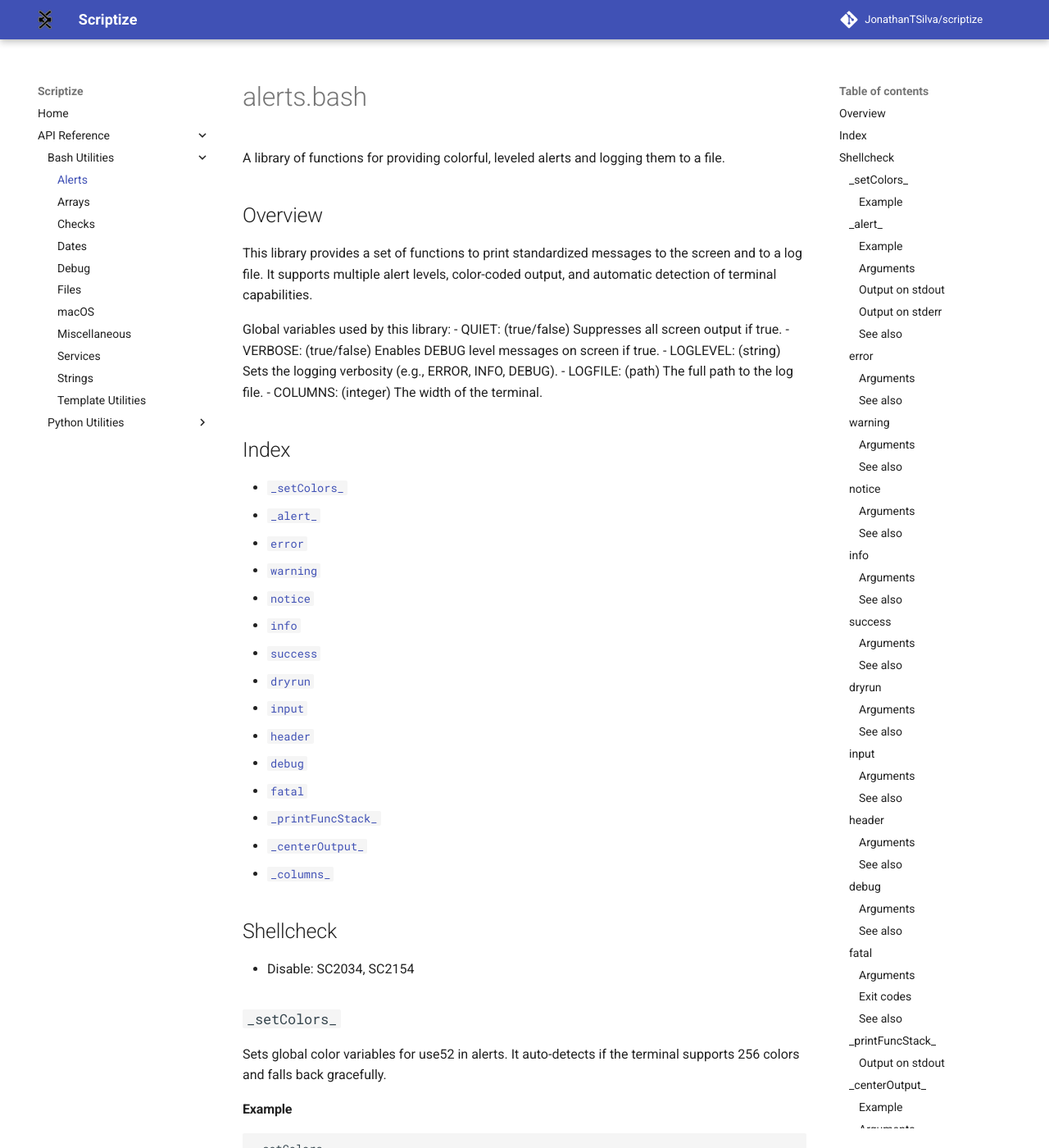
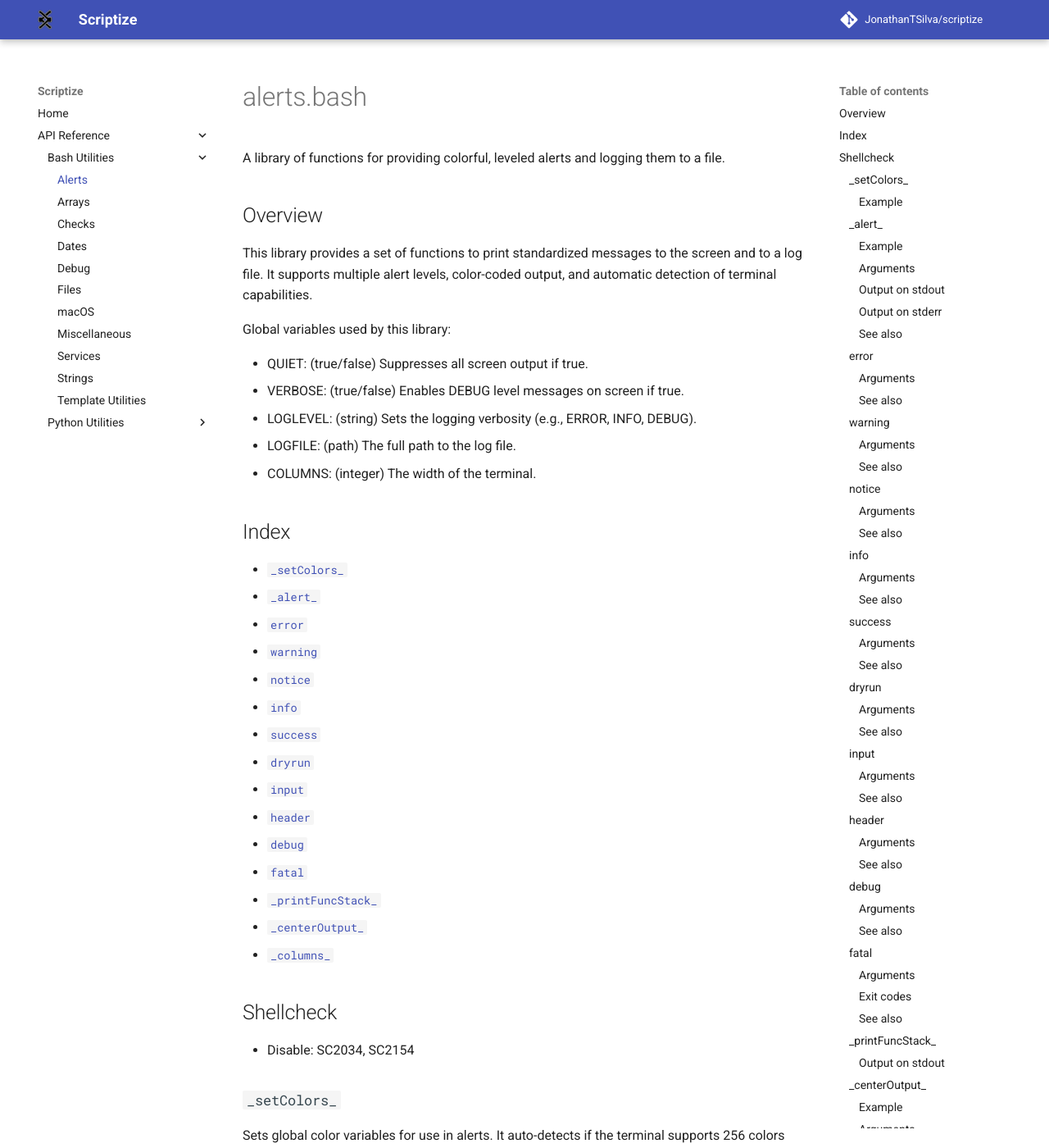
Before and after one commit to JonathanTSilva/scriptize, an MkDocs documentation site: the page built from docs/api/bash/alerts.md, in a window 1280 px wide and 1400 px high. Shown: the whole window at 82% size. Built offline with MkDocs 1.6.1 and Material for MkDocs 9.7.7, drawn with Linux system fonts in a browser that asks for light colours; comment, search, counter and statistics services are not loaded; some of the changed text lies outside the part shown.

```diff
--- a/docs/api/bash/alerts.md
+++ b/docs/api/bash/alerts.md
@@ -9,6 +9,7 @@ to the screen and to a log file. It supports multiple alert levels,
 color-coded output, and automatic detection of terminal capabilities.
 
 Global variables used by this library:
+
 - QUIET:    (true/false) Suppresses all screen output if true.
 - VERBOSE:  (true/false) Enables DEBUG level messages on screen if true.
 - LOGLEVEL: (string) Sets the logging verbosity (e.g., ERROR, INFO, DEBUG).
@@ -39,7 +40,7 @@ Global variables used by this library:
 
 ### `_setColors_` {#setcolors}
 
-Sets global color variables for use52 in alerts.
+Sets global color variables for use in alerts.
 It auto-detects if the terminal supports 256 colors and falls back gracefully.
 
 #### Example
```
Also changed, not shown: .pre-commit-config.yaml (+12 -0 lines).
